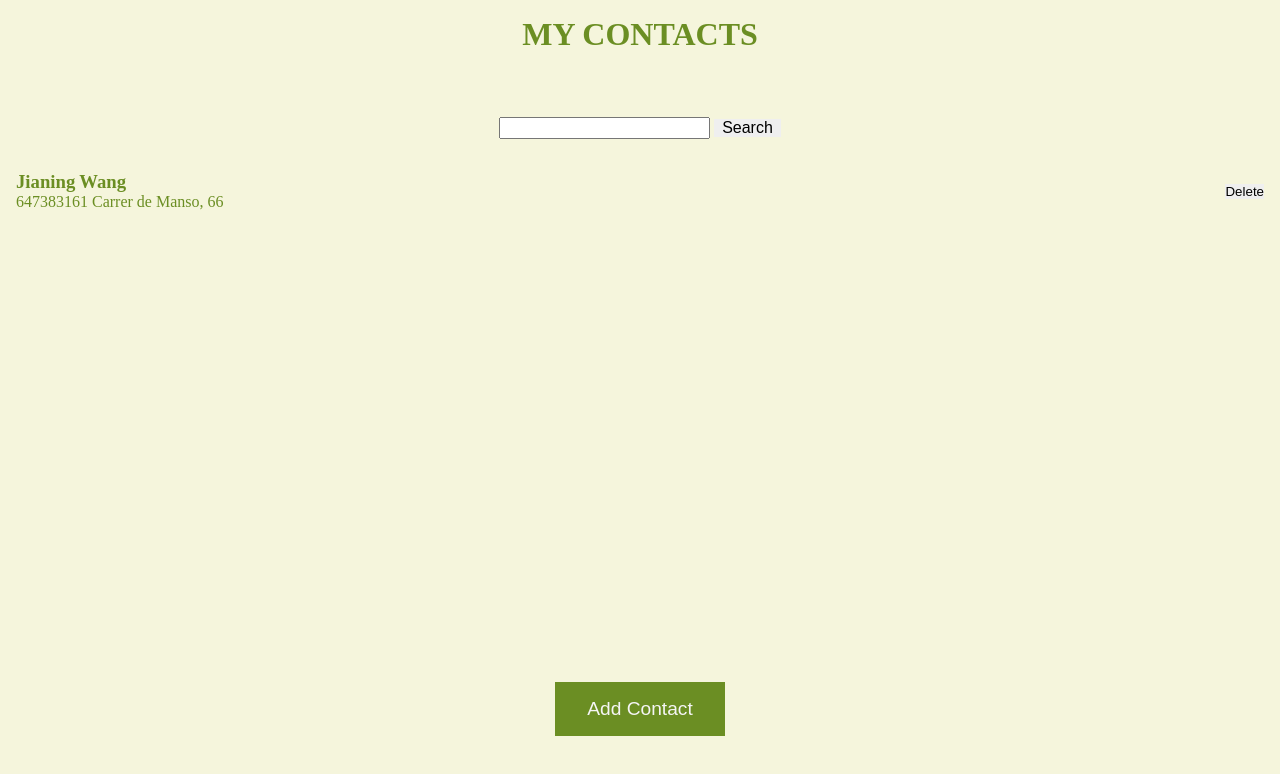
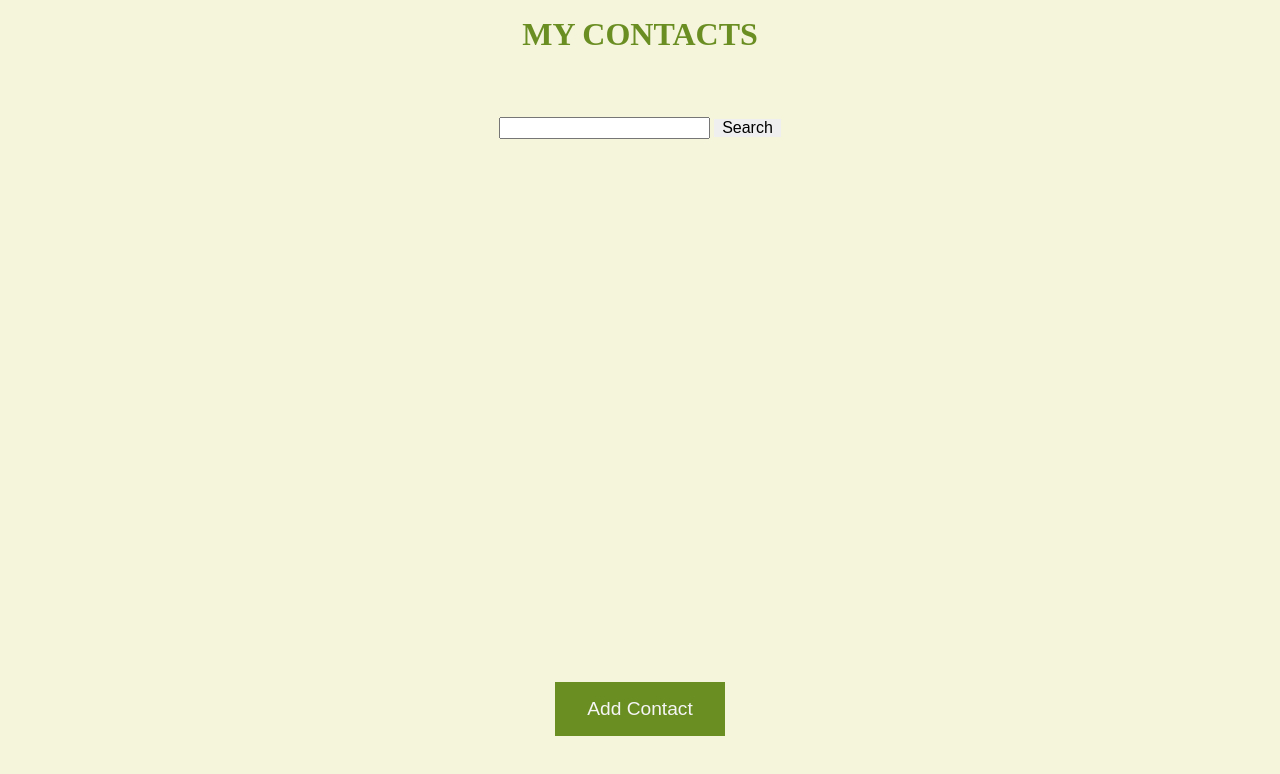
Before and after one commit to jianingroja/2023-codeworks-assignment-address-book, a plain HTML site: page index.html in a window 1280 px wide. Drawn offline with nearby package versions, Linux system fonts and the light colour scheme.

Commit message:
remove default data

```diff
--- a/index.html
+++ b/index.html
@@ -18,21 +18,7 @@
           <input class="input-search" name="search" type="text" />
           <button class="btn-search">Search</button>
         </div>
-        <div class="contact-list">
-          <div class="contact-unit">
-            <div>
-              <div>
-                <h3 class="contact-name">Jianing</h3>
-                <h3 class="contact-name">Wang</h3>
-              </div>
-              <div>
-                <p class="contact-phone">647383161</p>
-                <p class="contact-address">Carrer de Manso, 66</p>
-              </div>
-            </div>
-            <button class="btn-delete">Delete</button>
-          </div>
-        </div>
+        <div class="contact-list"></div>
       </div>
 
       <!-- Absolute positioned -->
```
